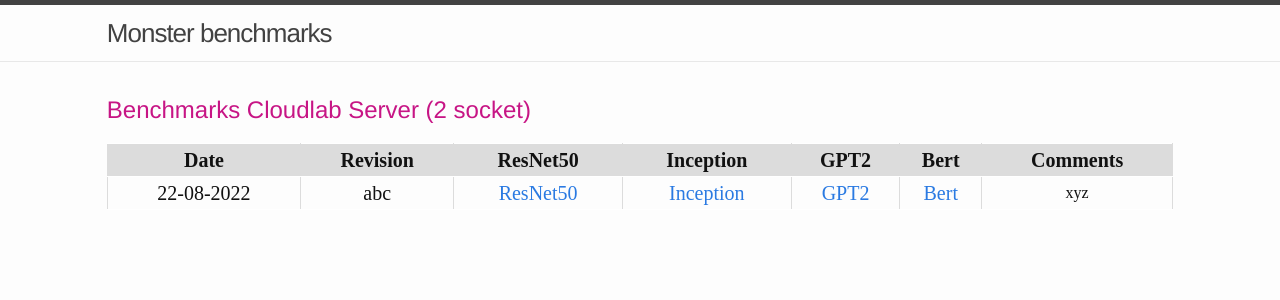
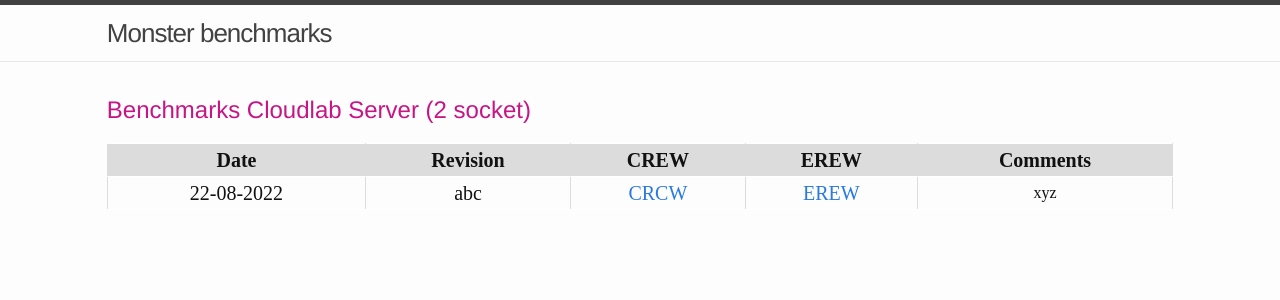
Before and after one commit to utah-scs/monster-bench, a Jekyll site: the page built from index.html, in a window 1280 px wide. Shown: the top 300 px of the page. Built offline with Jekyll 4.4.1, drawn with Linux system fonts in a browser that asks for light colours.

Commit message:
Updated index page benchmarks

```diff
--- a/_data/cloudlab.csv
+++ b/_data/cloudlab.csv
@@ -1,2 +1,2 @@
-date,revision,resnetbench,inceptionbench,gptbench,bertbench,comments
-22-08-2022,abc,index.html,index.html,index.html,index.html, xyz
+date,revision,crcwbench,erewbench,comments
+22-08-2022,abc,index.html,index.html,xyz
--- a/index.html
+++ b/index.html
@@ -10,28 +10,20 @@ layout: default
     <tr>
       <th>Date</th>
       <th>Revision</th>
-      <th>ResNet50</th>
-      <th>Inception</th>
-      <th>GPT2</th>
-      <th>Bert</th>
+      <th>CREW</th>
+      <th>EREW</th>
       <th>Comments</th>
     </tr>
     {% for post in site.data.cloudlab %}
     <tr>
       <td>{{ post.date }}</td>
       <td>{{ post.revision }}</td>
-      <td> {% if post.resnetbench %}
-        <a href="{{ site.baseurl }}resnet/cloudlab/{{ post.revision }}/{{ post.resnetbench }}">ResNet50</a>{% endif %}
+      <td> {% if post.crcwbench %}
+        <a href="{{ site.baseurl }}crcw/cloudlab/{{ post.revision }}/{{ post.crcwbench }}">CRCW</a>{% endif %}
       </td>
-      <td> {% if post.inceptionbench %}
-        <a href="{{ site.baseurl }}inception/cloudlab/{{ post.revision }}/{{ post.inceptionbench }}">Inception</a>{%
+      <td> {% if post.erewbench %}
+        <a href="{{ site.baseurl }}erew/cloudlab/{{ post.revision }}/{{ post.erewbench }}">EREW</a>{%
         endif %}
-      </td>
-      <td> {% if post.gptbench %}
-        <a href="{{ site.baseurl }}gpt2/cloudlab/{{ post.revision }}/{{ post.gptbench }}">GPT2</a>{% endif %}
-      </td>
-      <td> {% if post.bertbench %}
-        <a href="{{ site.baseurl }}bert/cloudlab/{{ post.revision }}/{{ post.bertbench }}">Bert</a>{% endif %}
       </td>
       <td style="font-size:16px">{{ post.comments }}</td>
     </tr>
```
